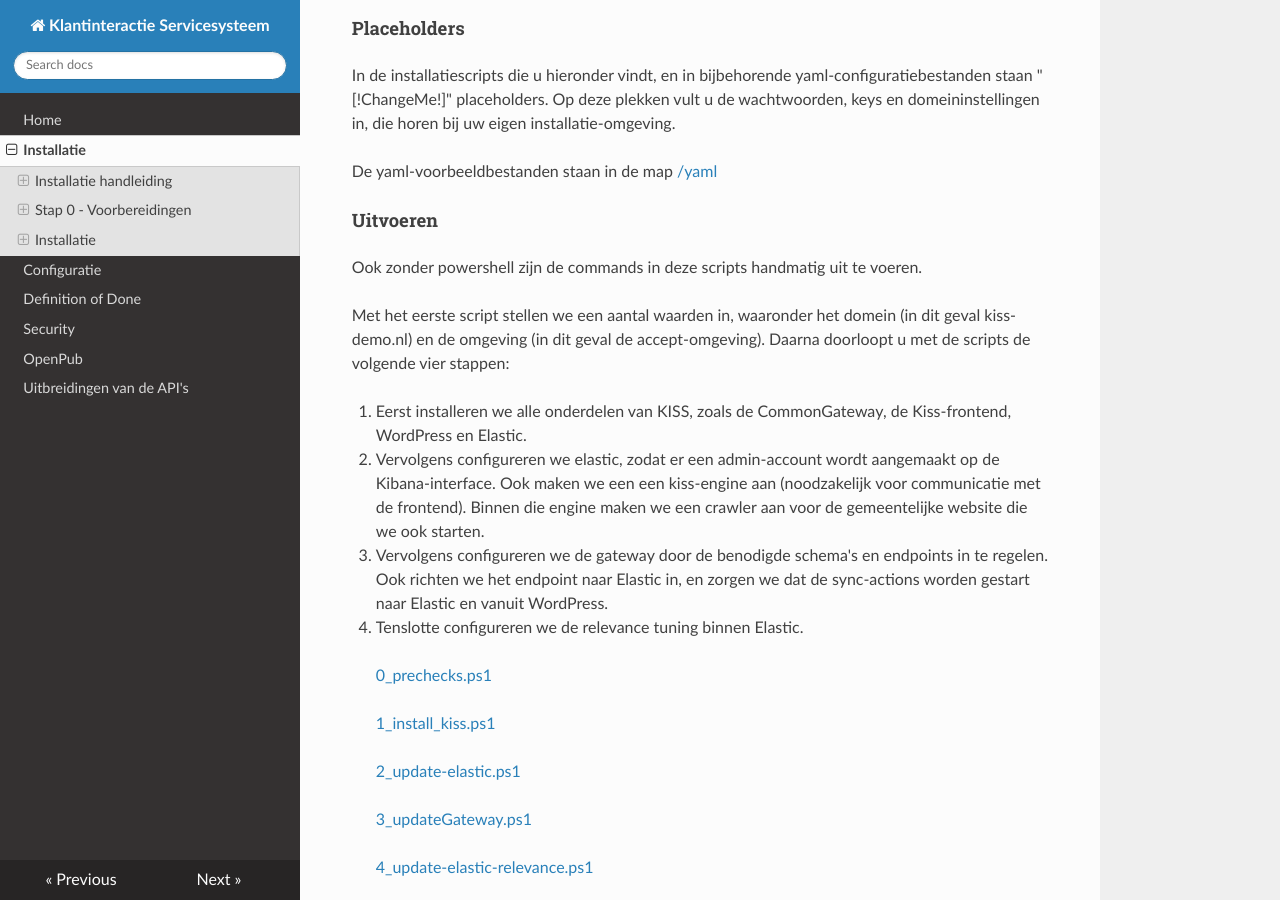
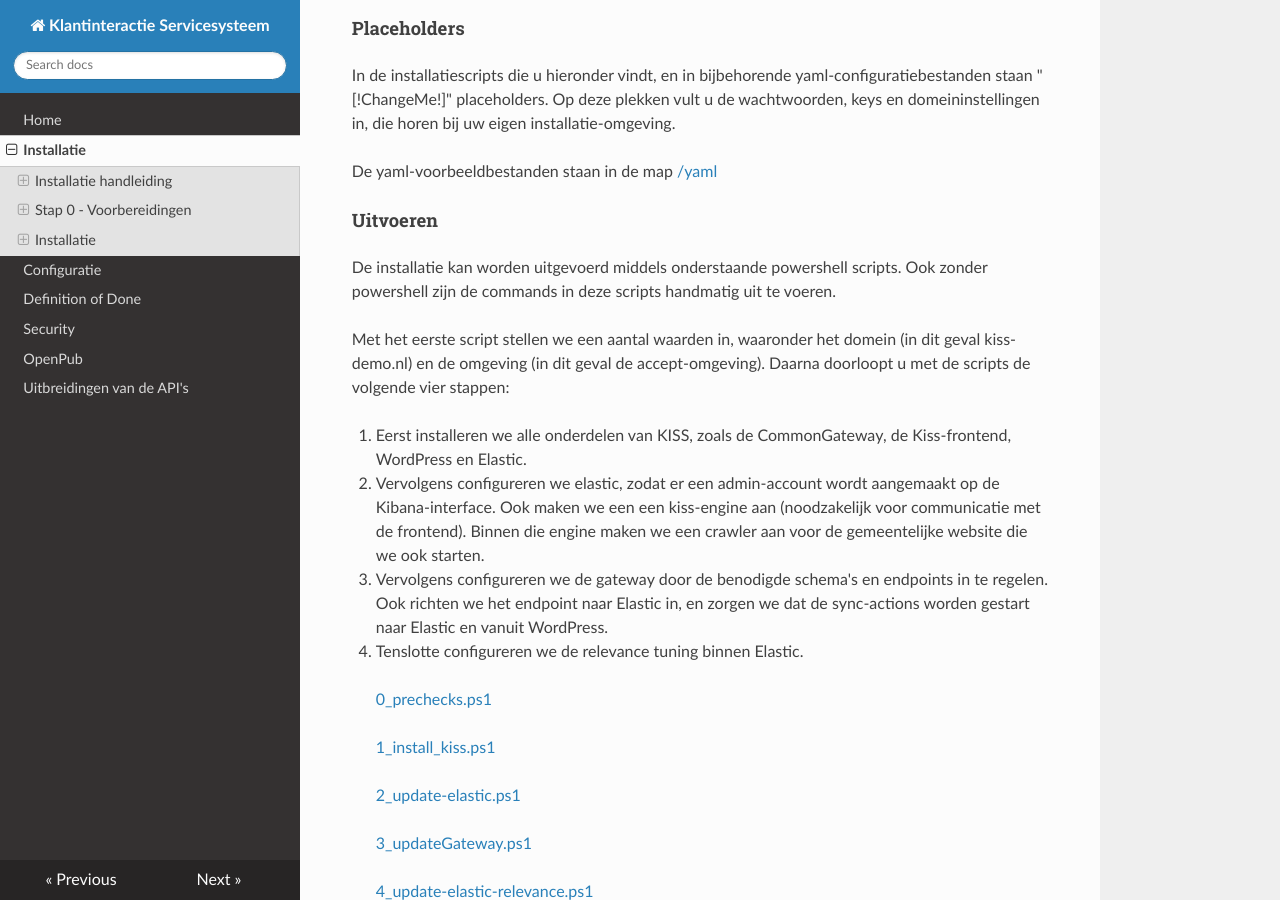
Before and after one commit to Klantinteractie-Servicesysteem/.github, an MkDocs documentation site: the page built from docs/INSTALLATION.md, in a window 1280 px wide and 900 px high, scrolled down 1615 px. Built offline with MkDocs 1.6.1, drawn with Linux system fonts in a browser that asks for light colours; nearby versions of some CDN libraries.

Commit message:
weggevallen zin teruggezet

```diff
--- a/docs/INSTALLATION.md
+++ b/docs/INSTALLATION.md
@@ -60,7 +60,7 @@ Op deze plekken vult u de wachtwoorden, keys en domeininstellingen in, die horen
 De yaml-voorbeeldbestanden staan in de map [/yaml](https://github.com/Klantinteractie-Servicesysteem/.github/tree/main/docs/yaml)
 
 #### Uitvoeren
-Ook zonder powershell zijn de commands in deze scripts handmatig uit te voeren.
+De installatie kan worden uitgevoerd middels onderstaande powershell scripts. Ook zonder powershell zijn de commands in deze scripts handmatig uit te voeren.
 
 Met het eerste script stellen we een aantal waarden in, waaronder het domein (in dit geval kiss-demo.nl) en de omgeving (in dit geval de accept-omgeving). Daarna doorloopt u met de scripts de volgende vier stappen:
 
```
